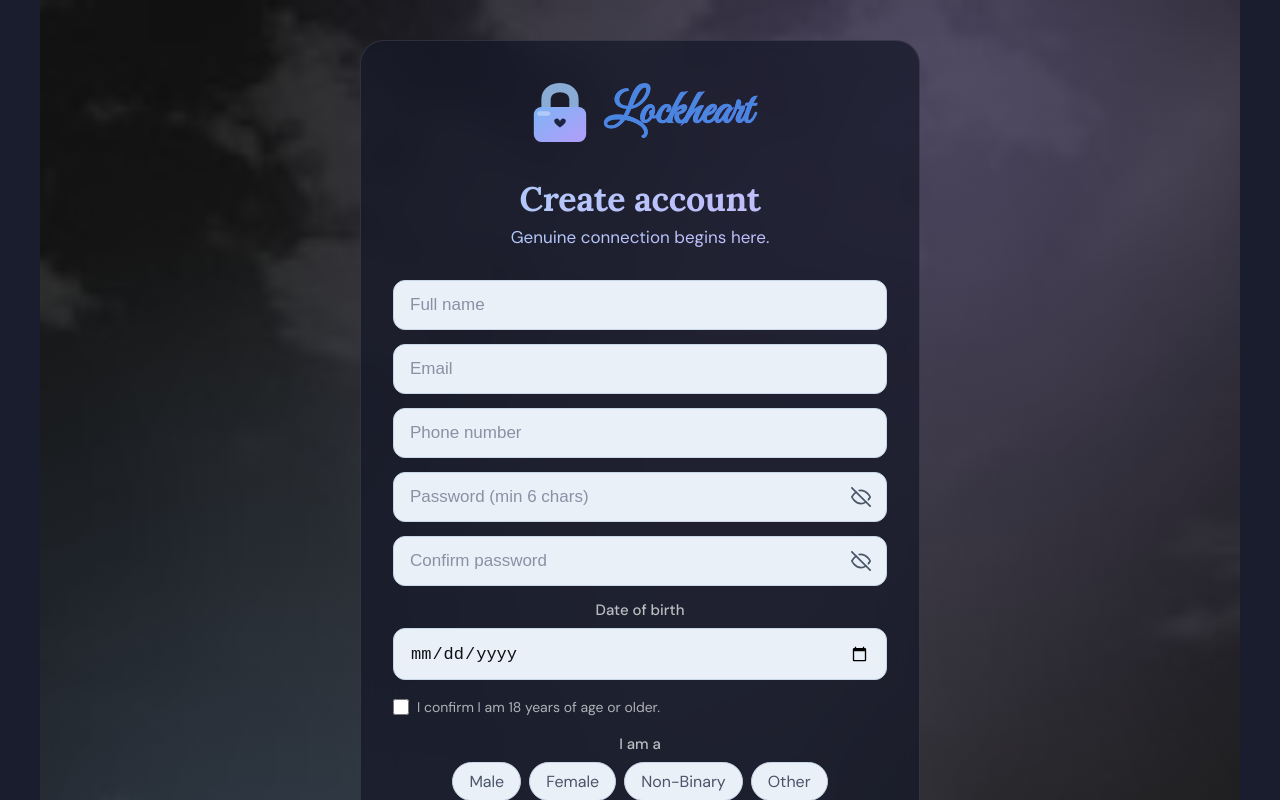
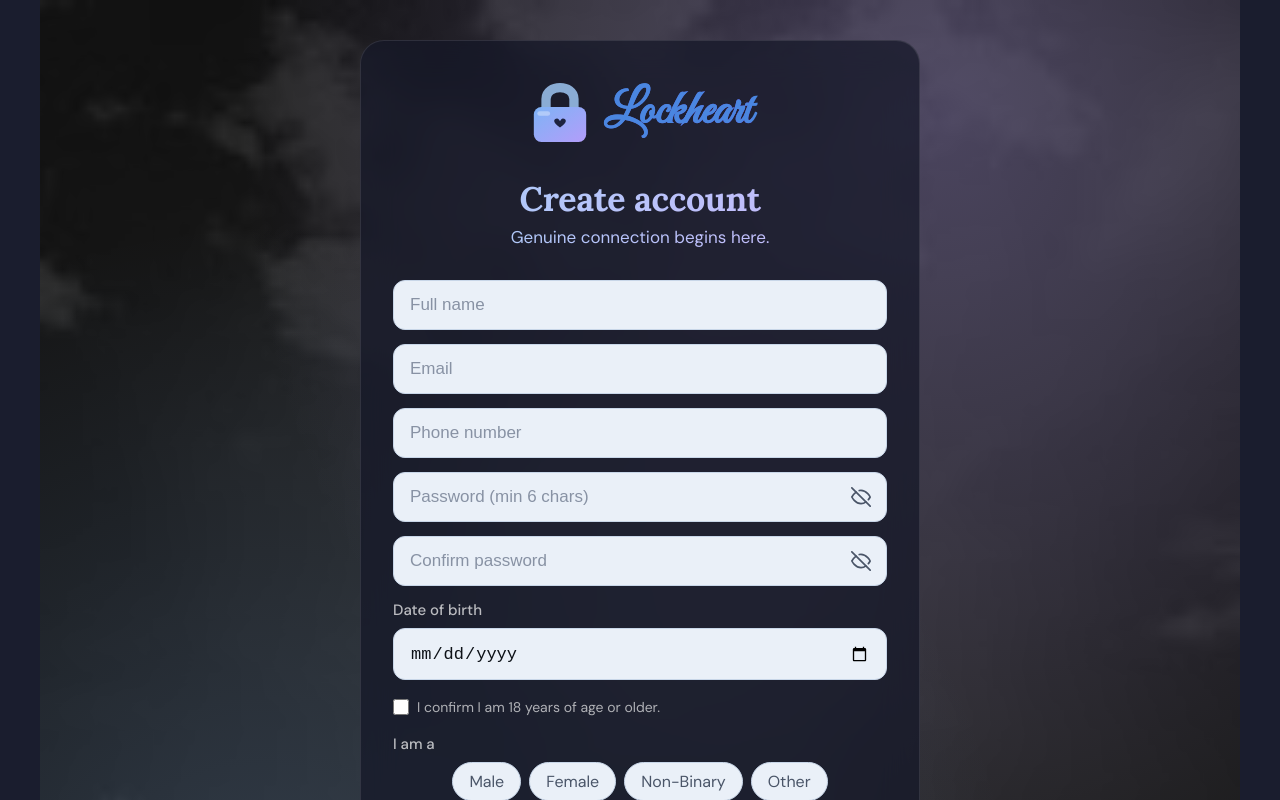
Before and after one commit to mmbower1/dating-app, a React (Vite) app: page /register in a window 1280 px wide. Shown: the top 800 px of the page. Built offline with nearby package versions, Linux system fonts and the light colour scheme; no server answers.

Commit message:
Left-align field labels, keep pills centered on register page
Co-Authored-By: Claude Sonnet 4.6 <noreply@anthropic.com>

```diff
--- a/src/index.css
+++ b/src/index.css
@@ -461,10 +461,6 @@ form button[type="submit"]:disabled {
   font-weight: 500;
 }
 
-.auth-card .field-label {
-  text-align: center;
-}
-
 .auth-card .pill-group {
   justify-content: center;
 }
```
